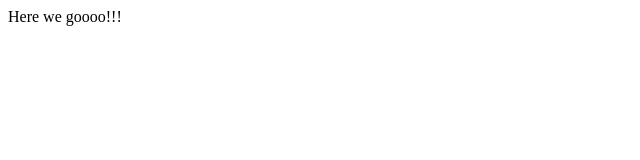
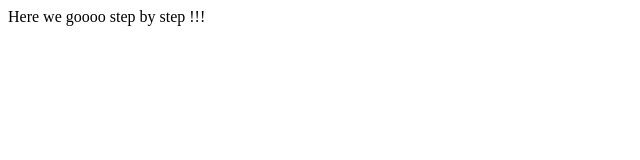
Before and after one commit to Collinstechn/Part-1-May-25, a plain HTML site: page index.html in a window 1280 px wide. Shown: the full height of the page, 0-640 px from the left. Drawn offline with Linux system fonts and the light colour scheme.

Commit message:
version 1.2

```diff
--- a/index.html
+++ b/index.html
@@ -6,6 +6,6 @@
     <title>Document</title>
 </head>
 <body>
-    Here we goooo!!!
+    Here we goooo step by step !!!
 </body>
 </html>
```
